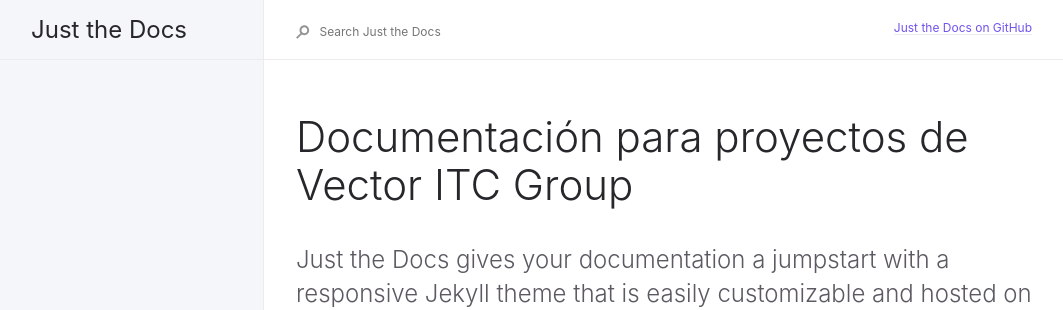
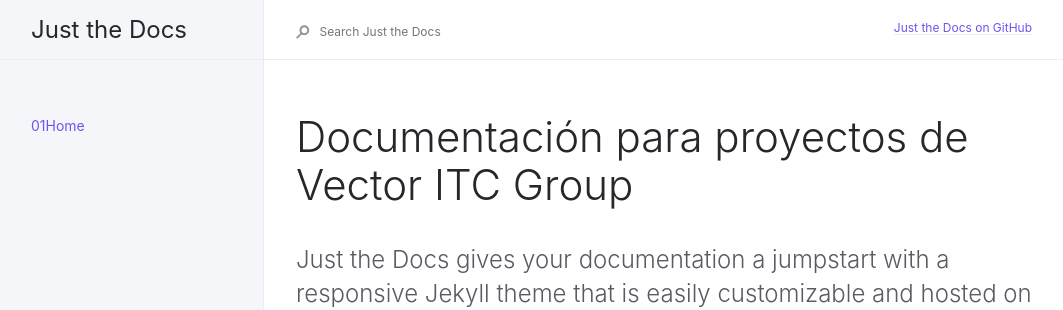
Before and after one commit to abeltranes/abeltranes.github.io, a Jekyll site: the page built from index.md, in a window 1280 px wide. Shown: the top 310 px of the page, without its empty margins (92-1155 px from the left). Built offline with Jekyll 4.4.1, drawn with Linux system fonts in a browser that asks for light colours.

Commit message:
Update nav.html

```diff
--- a/_includes/nav.html
+++ b/_includes/nav.html
@@ -3,8 +3,8 @@
     {% assign pages_list = site.html_pages | sort:"nav_order" %}
     {% for node in pages_list %}
       {% unless node.nav_exclude %}
-        {% if page.url == node.url and page.parent == node.title  %}
-          <li class="navigation-list-item{% if page.url == node.url or page.parent == node.title %} active{% endif %}">
+        {% if page.url == node.url or page.parent == node.title  %}
+          <li class="navigation-list-item{% if page.url == node.url and page.parent == node.title %} active{% endif %}">
             {% if page.parent == node.title  %}
               {% assign first_level_url = node.url | absolute_url %}
             {% endif %}
```
